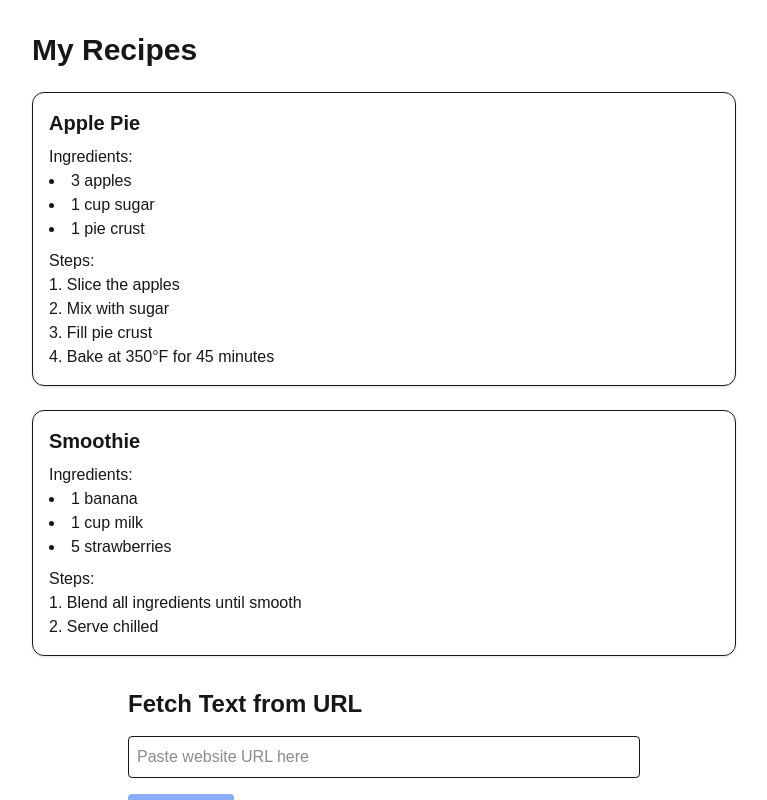
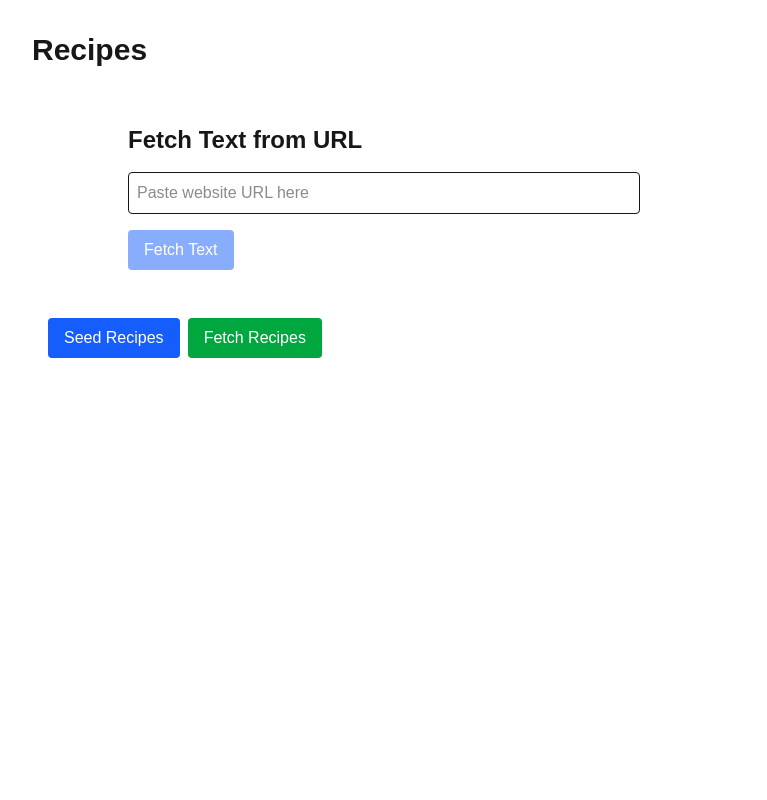
Before and after one commit to philiptmassey/florence, a Next.js app: page / in a window 1280 px wide. Shown: the top 800 px of the page, without its empty margins (256-1023 px from the left). Built offline with nearby package versions, Linux system fonts and the light colour scheme.

Commit message:
use the new type

```diff
--- a/src/app/api/db/fetch/route.ts
+++ b/src/app/api/db/fetch/route.ts
@@ -1,6 +1,6 @@
 import { NextResponse } from 'next/server';
 import clientPromise from '@/app/lib/mongodb';
-import { Recipe } from '@/app/lib/recipes';
+import { Recipe } from '@/types/recipe';
 
 export async function GET() {
   const client = await clientPromise;
--- a/src/app/api/seed-test-recipes/route.ts
+++ b/src/app/api/seed-test-recipes/route.ts
@@ -1,17 +1,25 @@
 import { NextResponse } from 'next/server';
 import clientPromise from '@/app/lib/mongodb';
-import { Recipe } from '@/app/lib/recipes';
+import { Recipe } from '@/types/recipe';
 
 const defaultRecipes: Recipe[] = [
   {
     title: 'Pasta Primavera',
+    imageUrl: 'https://example.com/images/pasta.jpg',
     ingredients: ['pasta', 'zucchini', 'tomatoes', 'garlic'],
     steps: ['Boil pasta', 'Sauté veggies', 'Combine and serve'],
+    dateAdded: new Date(),
+    category: 'Meal',
+    servings: 2,
   },
   {
     title: 'PB&J Sandwich',
+    imageUrl: 'https://example.com/images/pbj.jpg',
     ingredients: ['bread', 'peanut butter', 'jelly'],
     steps: ['Spread PB', 'Spread jelly', 'Stick together'],
+    dateAdded: new Date(),
+    category: 'Meal',
+    servings: 1,
   },
 ];
 
--- a/src/app/page.tsx
+++ b/src/app/page.tsx
@@ -7,26 +7,7 @@ export default function HomePage() {
 
   return (
     <main className="p-8 max-w-3xl mx-auto">
-      <h1 className="text-3xl font-bold mb-6">My Recipes</h1>
-      <ul className="space-y-6">
-        {recipes.map((recipe, index) => (
-          <li key={index} className="border rounded-xl p-4 shadow">
-            <h2 className="text-xl font-semibold mb-2">{recipe.title}</h2>
-            <h3 className="font-medium">Ingredients:</h3>
-            <ul className="list-disc list-inside mb-2">
-              {recipe.ingredients.map((item, i) => (
-                <li key={i}>{item}</li>
-              ))}
-            </ul>
-            <h3 className="font-medium">Steps:</h3>
-            <ol className="list-decimal list-inside">
-              {recipe.steps.map((step, i) => (
-                <li key={i}>{step}</li>
-              ))}
-            </ol>
-          </li>
-        ))}
-      </ul>
+      <h1 className="text-3xl font-bold mb-6">Recipes</h1>
       <FetchRecipeForm />
       <RecipesList />
     </main>
--- a/src/components/RecipesList.tsx
+++ b/src/components/RecipesList.tsx
@@ -1,7 +1,7 @@
 'use client';
 
 import { useState } from 'react';
-import { Recipe } from '@/app/lib/recipes';
+import { Recipe } from '@/types/recipe';
 
 export default function RecipesList() {
   const [recipes, setRecipes] = useState<Recipe[]>([]);
```
